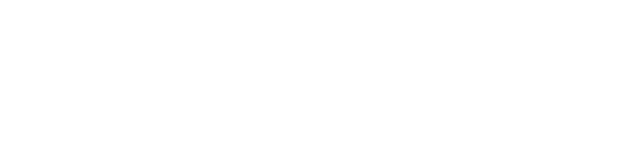
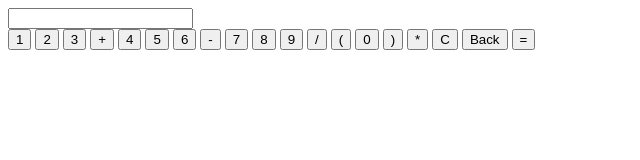
Before and after one commit to acciojob/calculator-js-2-kaustavsarkar14, a website: page main.html in a window 1280 px wide. Shown: the whole page, without its empty margins (0-640 px from the left). Drawn offline with Linux system fonts and the light colour scheme.

Commit message:
created a submission

```diff
--- a/main.html
+++ b/main.html
@@ -9,7 +9,31 @@
   </head>
   <body>
     <!-- Write yout code here -->
+	<div id="calculator">
+    <input type="text" id="display" readonly />
 
+    <div id="buttons">
+      <button id="1" onclick="appendToDisplay('1')">1</button>
+      <button id="2" onclick="appendToDisplay('2')">2</button>
+      <button id="3" onclick="appendToDisplay('3')">3</button>
+      <button id="plus" onclick="appendToDisplay('+')">+</button>
+      <button id="4" onclick="appendToDisplay('4')">4</button>
+      <button id="5" onclick="appendToDisplay('5')">5</button>
+      <button id="6" onclick="appendToDisplay('6')">6</button>
+      <button id="minus" onclick="appendToDisplay('-')">-</button>
+      <button id="7" onclick="appendToDisplay('7')">7</button>
+      <button id="8" onclick="appendToDisplay('8')">8</button>
+      <button id="9" onclick="appendToDisplay('9')">9</button>
+      <button id="divi" onclick="appendToDisplay('/')">/</button>
+      <button id="op" onclick="appendToDisplay('(')">(</button>
+      <button id="0" onclick="appendToDisplay('0')">0</button>
+      <button id="cl" onclick="appendToDisplay(')')">)</button>
+      <button id="mult" onclick="appendToDisplay('*')">*</button>
+      <button id="C" onclick="clearDisplay()">C</button>
+      <button id="back" onclick="removeLastCharacter()">Back</button>
+      <button id="equal" onclick="calculate()">=</button>
+    </div>
+  </div>
     <script src="script.js"></script>
   </body>
 </html>
--- a/script.js
+++ b/script.js
@@ -1 +1,19 @@
 //your JS code here. If required.
+function appendToDisplay(value) {
+      document.getElementById('display').value += value;
+    }
+
+    function clearDisplay() {
+      document.getElementById('display').value = '';
+    }
+
+    function removeLastCharacter() {
+      var displayValue = document.getElementById('display').value;
+      document.getElementById('display').value = displayValue.slice(0, -1);
+    }
+
+    function calculate() {
+      var displayValue = document.getElementById('display').value;
+      var result = eval(displayValue);
+      document.getElementById('display').value = result;
+    }
```
